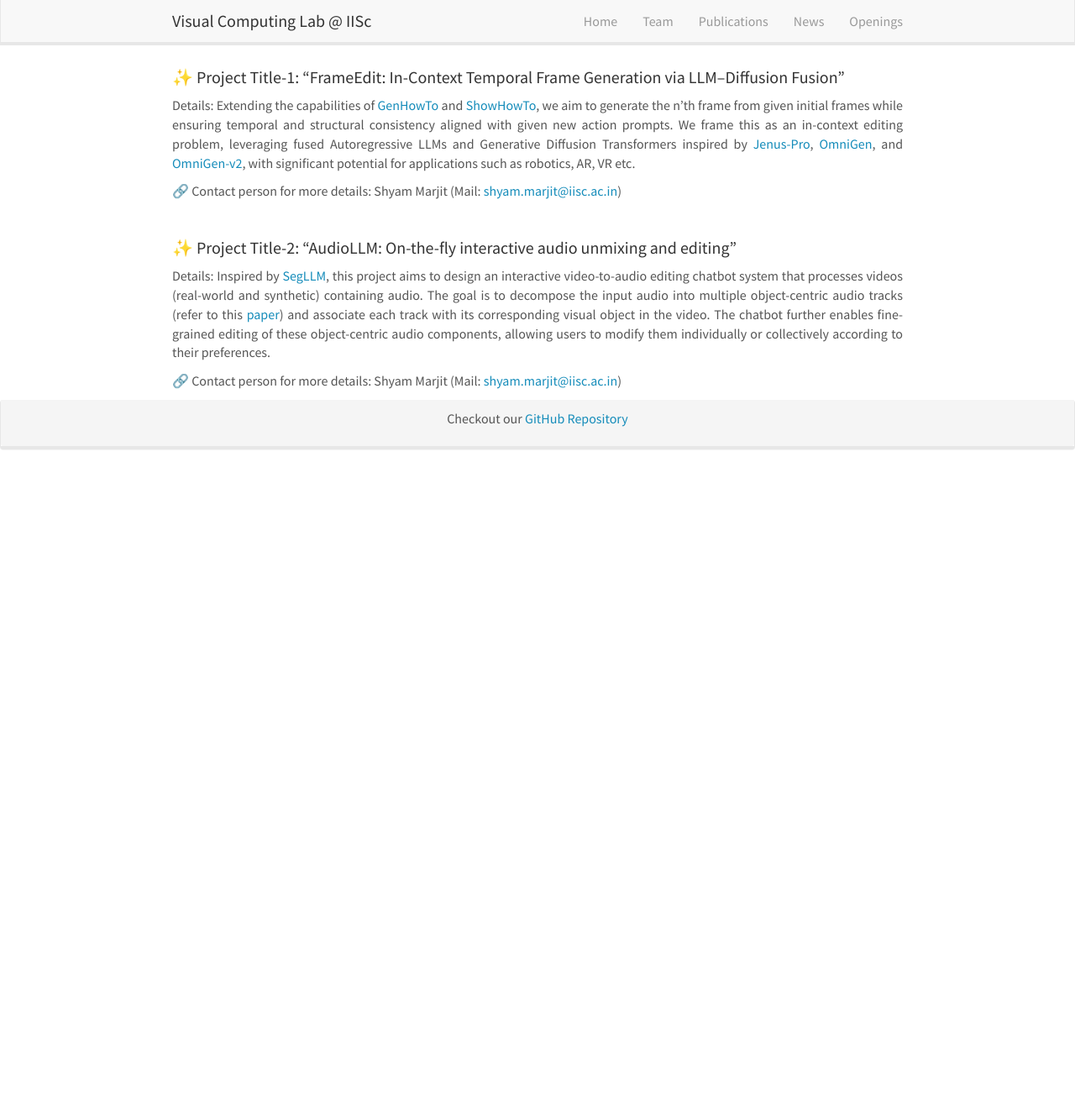
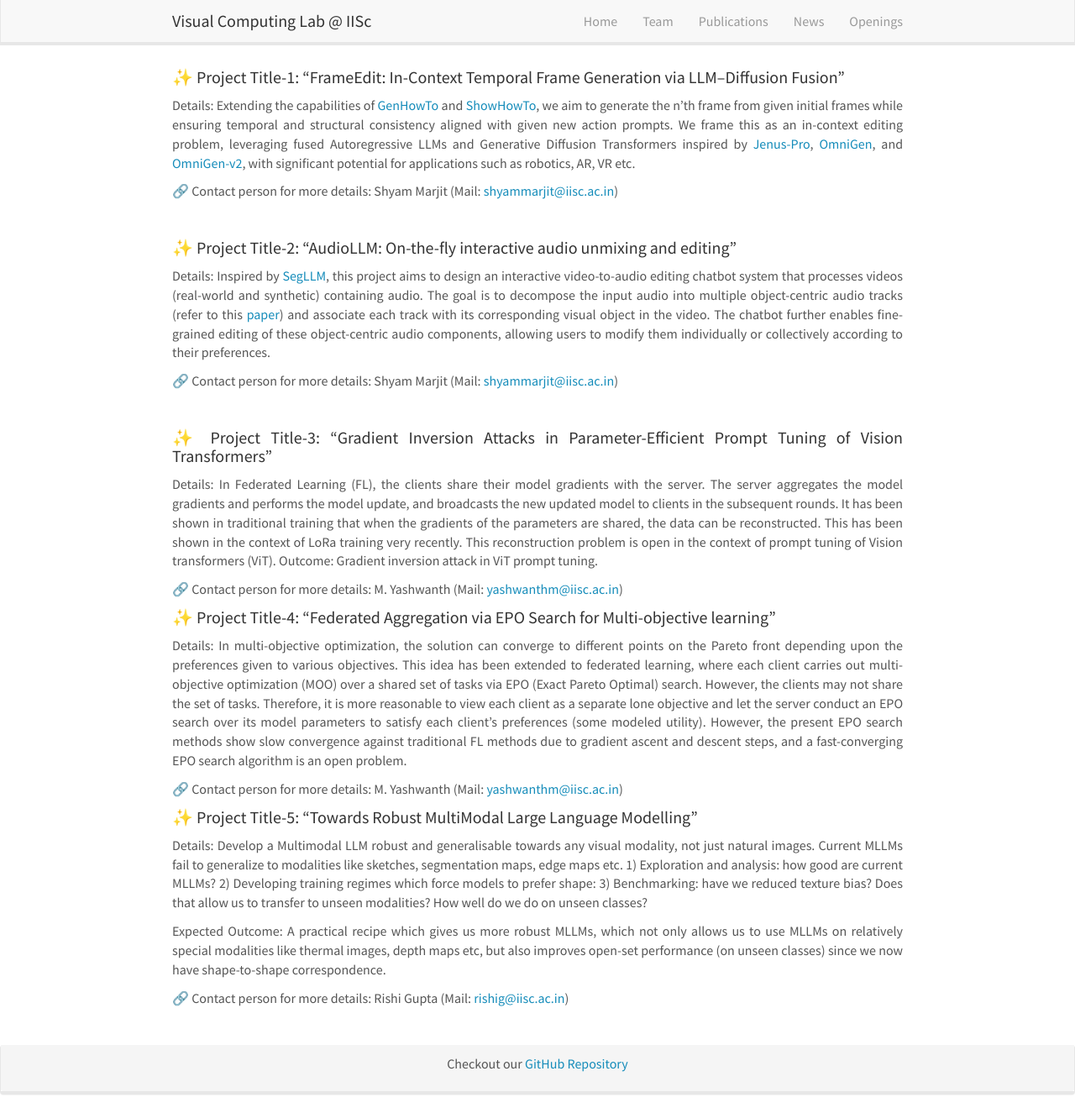
Before and after one commit to vcl-iisc/vclab-website, a Jekyll site: the page built from _pages/mtech_projects.md, in a window 1280 px wide and 1325 px high. Shown: the whole window at 84% size. Built offline with Jekyll 4.4.1, drawn with Linux system fonts in a browser that asks for light colours; nearby versions of some CDN libraries.

Commit message:
Revise project details and contact information
Updated contact email addresses for project leads and added new project details.

```diff
--- a/_pages/mtech_projects.md
+++ b/_pages/mtech_projects.md
@@ -10,7 +10,7 @@ permalink: /mtech_projects/
 #### ✨ Project Title-1: "FrameEdit: In-Context Temporal Frame Generation via LLM–Diffusion Fusion"
 Details: Extending the capabilities of [GenHowTo](https://arxiv.org/abs/2312.07322) and [ShowHowTo](https://arxiv.org/abs/2412.01987), we aim to generate the n’th frame from given initial frames while ensuring temporal and structural consistency aligned with given new action prompts. We frame this as an in-context editing problem, leveraging fused Autoregressive LLMs and Generative Diffusion Transformers inspired by [Jenus-Pro](https://arxiv.org/abs/2501.17811), [OmniGen](https://arxiv.org/abs/2409.11340), and [OmniGen-v2](https://arxiv.org/abs/2506.18871), with significant potential for applications such as robotics, AR, VR etc.
 
-🔗 Contact person for more details: Shyam Marjit (Mail: <a href="mailto:shyam.marjit@iisc.ac.in">shyam.marjit@iisc.ac.in</a>)
+🔗 Contact person for more details: Shyam Marjit (Mail: <a href="mailto:shyam.marjit@iisc.ac.in">shyammarjit@iisc.ac.in</a>)
 
 <br>
 
@@ -18,4 +18,32 @@ Details: Extending the capabilities of [GenHowTo](https://arxiv.org/abs/2312.073
 Details: Inspired by [SegLLM](https://berkeley-hipie.github.io/segllm.github.io/), this project aims to design an interactive video-to-audio editing chatbot system that processes videos (real-world and synthetic) containing audio. The goal is to decompose the input audio into multiple object-centric audio tracks (refer to this [paper](https://arxiv.org/abs/2506.20995)) and associate each track with its corresponding visual object in the video. The chatbot further enables fine-grained editing of these object-centric audio components, allowing users to modify them individually or collectively according to their preferences.
 
 
-🔗 Contact person for more details: Shyam Marjit (Mail: <a href="mailto:shyam.marjit@iisc.ac.in">shyam.marjit@iisc.ac.in</a>)
+🔗 Contact person for more details: Shyam Marjit (Mail: <a href="mailto:shyam.marjit@iisc.ac.in">shyammarjit@iisc.ac.in</a>)
+
+
+<br>
+
+#### ✨ Project Title-3: "Gradient Inversion Attacks in Parameter-Efficient Prompt Tuning of Vision Transformers"
+Details: In Federated Learning (FL), the clients share their model gradients with the server. The server aggregates the model gradients and performs the model update, and broadcasts the new updated model to clients in the subsequent rounds. It has been shown in traditional training that when the gradients of the parameters are shared, the data can be reconstructed. This has been shown in the context of LoRa training very recently. This reconstruction problem is open in the context of prompt tuning of Vision transformers (ViT).
+Outcome: Gradient inversion attack in ViT prompt tuning.
+
+🔗 Contact person for more details: M. Yashwanth (Mail: <a href="mailto:yashwanthm@iisc.ac.in">yashwanthm@iisc.ac.in</a>)
+
+
+#### ✨ Project Title-4: "Federated Aggregation via EPO Search for Multi-objective learning"
+Details: In multi-objective optimization, the solution can converge to different points on the Pareto front depending upon the preferences given to various objectives. This idea has been extended to federated learning, where each client carries out multi-objective optimization (MOO) over a shared set of tasks via EPO (Exact Pareto Optimal) search. However, the clients may not share the set of tasks. Therefore, it is more reasonable to view each client as a separate lone objective and let the server conduct an EPO search over its model parameters to satisfy each client’s preferences (some modeled utility). However, the present EPO search methods show slow convergence against traditional FL methods due to gradient ascent and descent steps, and a fast-converging EPO search algorithm is an open problem.
+
+🔗 Contact person for more details: M. Yashwanth (Mail: <a href="mailto:yashwanthm@iisc.ac.in">yashwanthm@iisc.ac.in</a>)
+
+
+
+#### ✨ Project Title-5: "Towards Robust MultiModal Large Language Modelling"
+Details: Develop a Multimodal LLM robust and generalisable towards any visual modality, not just natural images. Current MLLMs fail to generalize to modalities like sketches, segmentation maps, edge maps etc. 1) Exploration and analysis: how good are current MLLMs? 2) Developing training regimes which force models to prefer shape:  3) Benchmarking: have we reduced texture bias? Does that allow us to transfer to unseen modalities? How well do we do on unseen classes?
+
+Expected Outcome: A practical recipe which gives us more robust MLLMs, which not only allows us to use MLLMs on relatively special modalities like thermal images, depth maps etc, but also improves open-set performance (on unseen classes) since we now have shape-to-shape correspondence.
+
+
+🔗 Contact person for more details: Rishi Gupta (Mail: <a href="mailto:shyam.marjit@iisc.ac.in">rishig@iisc.ac.in</a>)
+
+
+<br>
```
